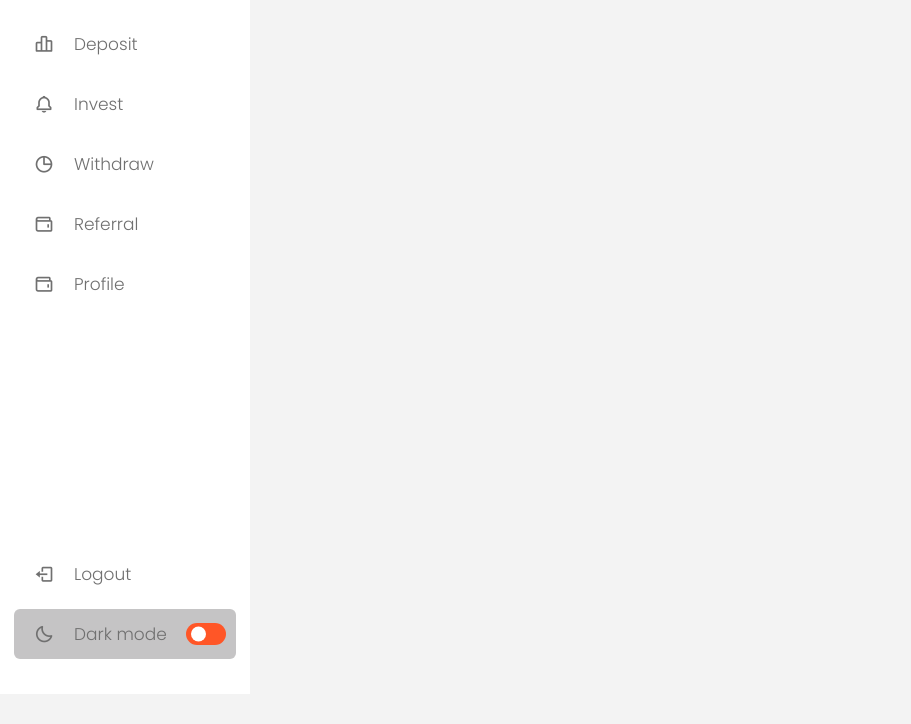
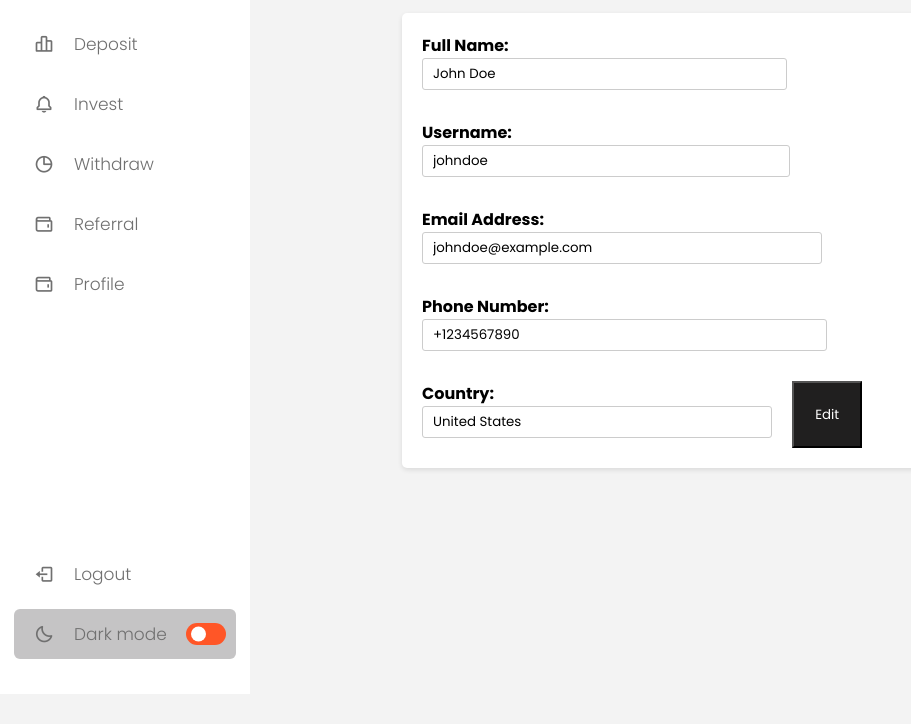
Before and after one commit to MrAlute/epic_trade, a plain HTML site: page user-dashboard/profile.html in a window 1280 px wide. Shown: the part 106-830 px from the top of the page, without its empty margins (0-911 px from the left). Drawn offline with nearby package versions, Linux system fonts and the light colour scheme.

Commit message:
modified

```diff
--- a/user-dashboard/profile.html
+++ b/user-dashboard/profile.html
@@ -5,7 +5,7 @@
     <meta charset="UTF-8">
     <meta http-equiv="X-UA-Compatible" content="IE=edge">
     <meta name="viewport" content="width=device-width, initial-scale=1.0">
-    <title>Deposit - Epic Trade</title>
+    <title>Profile - Epic Trade</title>
 
 
     <link rel="stylesheet" href="styles/styles.css">
@@ -17,6 +17,52 @@
 
     <link rel="stylesheet" href="https://cdnjs.cloudflare.com/ajax/libs/font-awesome/4.7.0/css/font-awesome.min.css">
 
+    <style>
+        .profile-container {
+            width: 80%;
+            margin: 0 auto;
+            padding: 20px;
+            background-color: #fff;
+            border-radius: 5px;
+            box-shadow: 0 2px 5px rgba(0, 0, 0, 0.1);
+            display: flex;
+            flex-wrap: wrap;
+            gap: 20px;
+            margin-top: 20px;
+        }
+        .dark .profile-container {
+            background-color: rgb(31, 30, 30);
+            color: #f8f5f5;
+        }
+
+        h1 {
+            text-align: center;
+        }
+
+        .profile-info {
+            margin-bottom: 10px;
+        }
+
+        .profile-info label {
+            font-weight: bold;
+        }
+
+        input[type="text"] {
+            width: 100%;
+            padding: 5px;
+            border: 1px solid #ccc;
+            border-radius: 3px;
+            padding-left: 10px;
+        }
+        button{
+            width: 70px;
+            padding: 10px;
+            background-color: rgb(32, 31, 31);
+            color: #fff;
+            cursor: pointer;
+        }
+
+    </style>
 </head>
 
 <body>
@@ -123,7 +169,32 @@
         </nav>
 
         <section class="home">
-            <div class="text">Dashboard Sidebar</div>
+            <div class="text">Profile information</div>
+
+            <div class="profile-container">
+                <div class="profile-info">
+                    <label for="fullname">Full Name:</label>
+                    <input type="text" id="fullname" readonly>
+                </div>
+                <div class="profile-info">
+                    <label for="username">Username:</label>
+                    <input type="text" id="username" readonly>
+                </div>
+                <div class="profile-info">
+                    <label for="email">Email Address:</label>
+                    <input type="text" id="email" readonly>
+                </div>
+                <div class="profile-info">
+                    <label for="phone">Phone Number:</label>
+                    <input type="text" id="phone" readonly>
+                </div>
+                <div class="profile-info">
+                    <label for="country">Country:</label>
+                    <input type="text" id="country" readonly>
+                </div>
+                <button>Edit</button>
+            </div>
+
         </section>
     </div>
 
@@ -146,6 +217,14 @@
         }
     </script>
 
+<script>
+    // JavaScript code to populate user information
+    document.getElementById("fullname").value = "John Doe";
+    document.getElementById("username").value = "johndoe";
+    document.getElementById("phone").value = "+1234567890";
+    document.getElementById("email").value = "johndoe@example.com";
+    document.getElementById("country").value = "United States";
+  </script>
 </body>
 
 </html>
```
